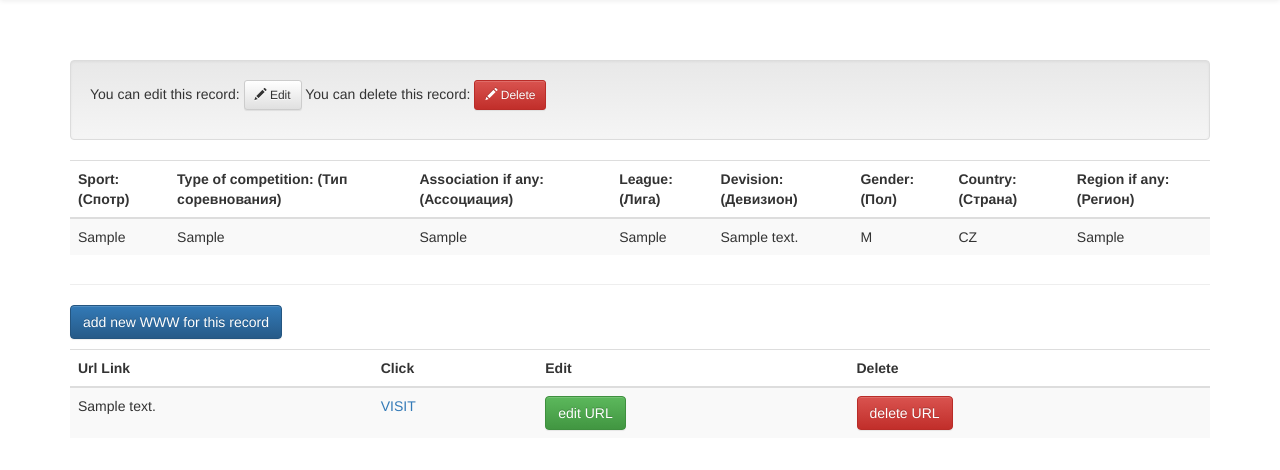
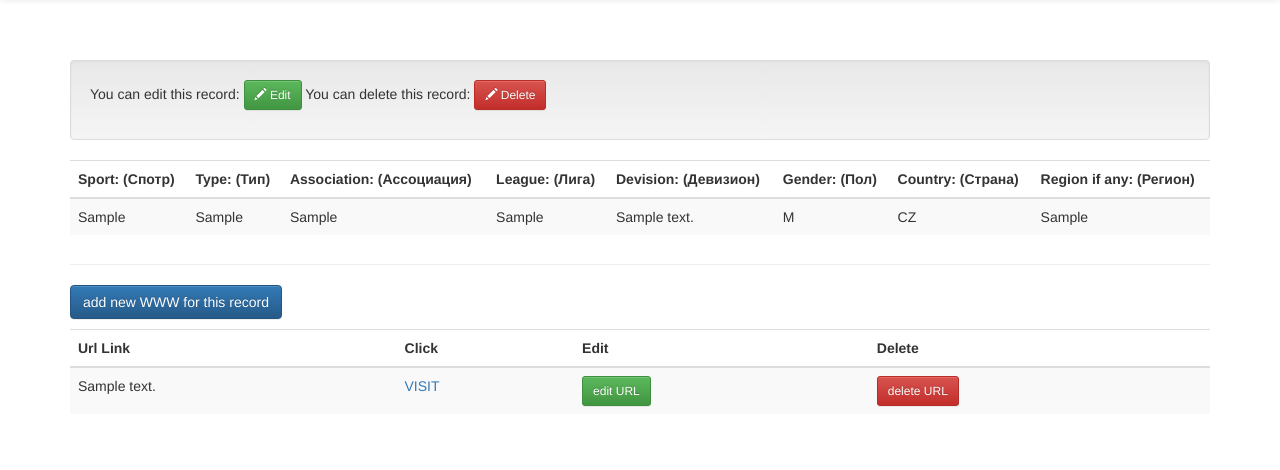
Before and after one commit to ValentynKyrylenko/betinvest_b2b_translate, a Django app: page /topics/1/ in a window 1280 px wide. Shown: the part 51-521 px from the top of the page. Run offline with Django 3.2, Linux system fonts and the light colour scheme; a user stored in the database is signed in; tables that the repository leaves empty hold one stand-in row (values such as "Sample post"); some libraries are stand-ins or nearby versions.

Commit message:
Buttons_changed

```diff
--- a/contacts/models.py
+++ b/contacts/models.py
@@ -111,5 +111,5 @@ class ContactsFilterFormHelper(FormHelper):
         'person_name',
         'product',
         'exibition',
-        Submit('submit', 'Apply Filter', css_class='btn btn-secondary btn-sm'),
+        Submit('submit', 'Apply Filter', css_class='btn btn-warning btn-sm'),
     )
--- a/contacts/templates/contacts/contact.html
+++ b/contacts/templates/contacts/contact.html
@@ -8,7 +8,7 @@
 
 <h3>{{contact}}</h3>
 <p>You can edit this contact:
-        <a href="{% url 'contacts:edit_contact' contact.id %}" class="btn btn-default btn-sm">
+        <a href="{% url 'contacts:edit_contact' contact.id %}" class="btn btn-success btn-sm">
           <span class="glyphicon glyphicon-pencil"></span> Edit
         </a>
         You can delete this contact:
--- a/learning_logs/models.py
+++ b/learning_logs/models.py
@@ -121,5 +121,5 @@ class TopicFilterFormHelper(FormHelper):
             Div('country', css_class='col-sm-6'),
             css_class='row'),
 
-        Div(Div(Submit('submit', 'Apply Filter', css_class='btn btn-secondary'), css_class='col-sm-3 pull-left', style='margin-top: 10px;'), css_class='row')
+        Div(Div(Submit('submit', 'Apply Filter', css_class='btn btn-warning btn-sm'), css_class='col-sm-3 pull-left', style='margin-top: 10px;'), css_class='row')
     )
--- a/learning_logs/templates/learning_logs/index.html
+++ b/learning_logs/templates/learning_logs/index.html
@@ -7,11 +7,13 @@
 {% endblock header %}
 
 {% block content %}
+<div class="well">
 {% if user.is_authenticated %}
-    <h2>Hello, {{ user.username }}.</h2>
+    <h3>Hello, {{ user.username }}.</h3>
 
 {% else %}
     <h2><a href="{% url 'users:login' %}">Log in</a> to use the system.</h2>
     <p>Or ask a head of B2B department for your login details.</p>
 {% endif %}
+</div>
 {% endblock content %}
--- a/learning_logs/templates/learning_logs/topic.html
+++ b/learning_logs/templates/learning_logs/topic.html
@@ -7,7 +7,7 @@
 
 <div class="well">
 <p>You can edit this record:
-        <a href="{% url 'learning_logs:edit_topic' topic.id %}" class="btn btn-default btn-sm">
+        <a href="{% url 'learning_logs:edit_topic' topic.id %}" class="btn btn-success btn-sm">
           <span class="glyphicon glyphicon-pencil"></span> Edit
         </a>
         You can delete this record:
@@ -21,8 +21,8 @@
     <thead>
             <tr>
               <th>Sport: (Спотр)</th>
-              <th>Type of competition: (Тип соревнования)</th>
-              <th>Association if any: (Ассоциация)</th>
+              <th>Type: (Тип)</th>
+              <th>Association: (Ассоциация)</th>
               <th>League: (Лига)</th>
               <th>Devision: (Девизион)</th>
               <th>Gender: (Пол)</th>
@@ -84,9 +84,9 @@
 
              <td><a href="{{entry.text}}" target="_blank">VISIT</a></td>
 
-             <td><a href="{% url 'learning_logs:edit_entry' entry.id %}" class="btn btn-success" role = 'button'>{% bootstrap_icon "pencil" %} edit URL </a></td>
+             <td><a href="{% url 'learning_logs:edit_entry' entry.id %}" class="btn btn-success btn-sm" role = 'button'>{% bootstrap_icon "pencil" %} edit URL </a></td>
 
-             <td><a href="{% url 'learning_logs:delete_entry' entry.id %}" class="btn btn-danger delete" role = 'button' data-confirm="Are you sure to delete this URL?" >{% bootstrap_icon "remove" %} delete URL </a></td>
+             <td><a href="{% url 'learning_logs:delete_entry' entry.id %}" class="btn btn-danger btn-sm delete" role = 'button' data-confirm="Are you sure to delete this URL?" >{% bootstrap_icon "remove" %} delete URL </a></td>
          </tr>
   {% empty %}
       There are no more URLs for this Record yet.
```
Also changed, not shown: 1 other file.
